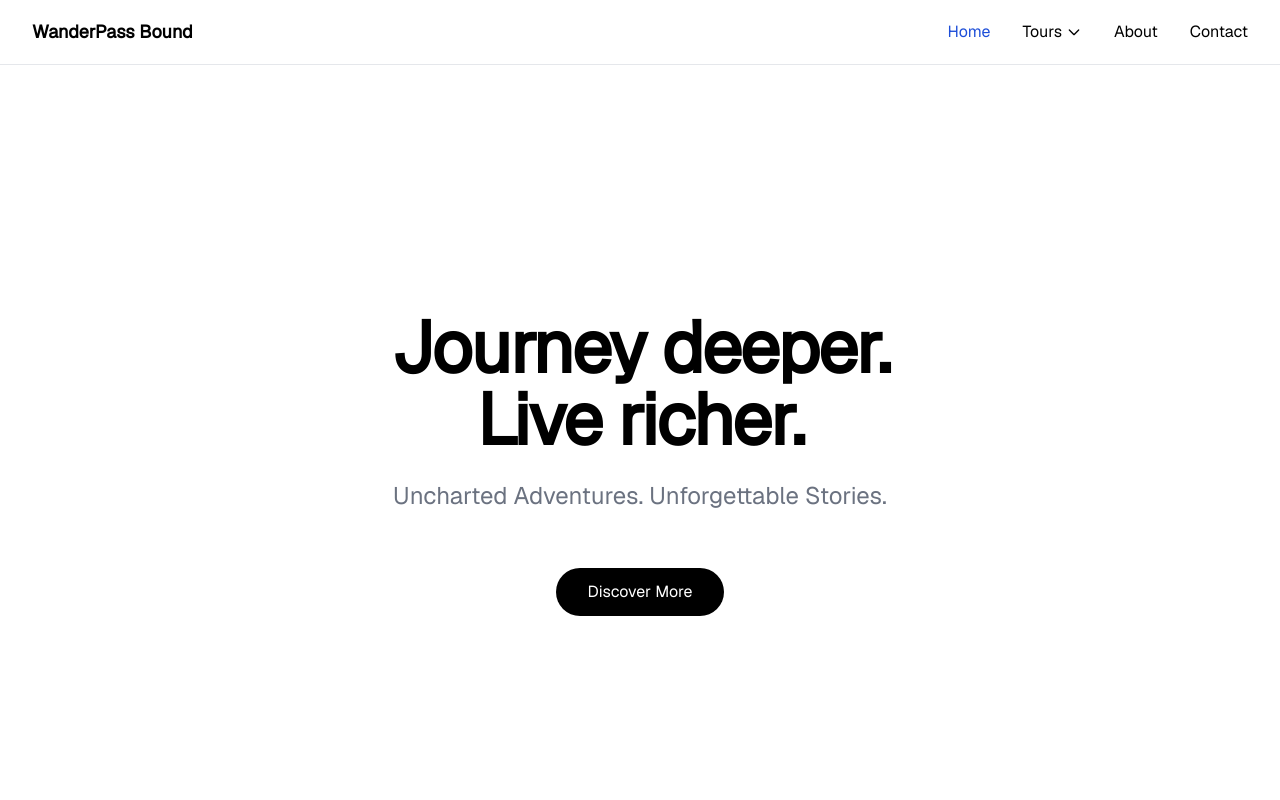
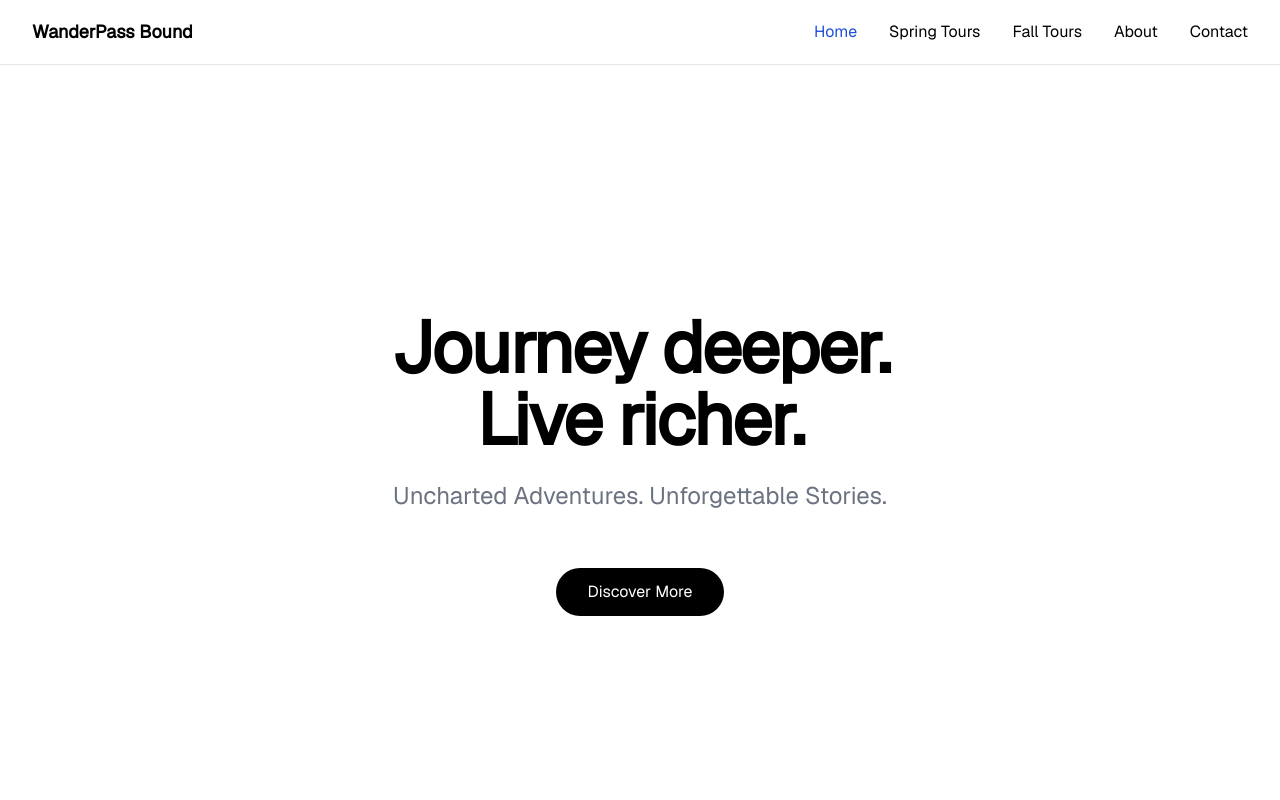
Before and after one commit to nikinov/wanderboundpass, a Next.js app: page / in a window 1280 px wide. Shown: the top 800 px of the page. Built offline with nearby package versions, Linux system fonts and the light colour scheme.

Commit message:
Update Header.tsx

```diff
--- a/src/components/Header.tsx
+++ b/src/components/Header.tsx
@@ -6,20 +6,12 @@ import { usePathname } from 'next/navigation';
 
 const Header = () => {
   const [isOpen, setIsOpen] = useState(false);
-  const [isToursOpen, setIsToursOpen] = useState(false);
-  const dropdownRef = useRef<HTMLDivElement>(null);
   const pathname = usePathname();
 
+  // Close menu when pathname changes
   useEffect(() => {
-    const handleClickOutside = (event: MouseEvent) => {
-      if (dropdownRef.current && !dropdownRef.current.contains(event.target as Node)) {
-        setIsToursOpen(false);
-      }
-    };
-
-    document.addEventListener('mousedown', handleClickOutside);
-    return () => document.removeEventListener('mousedown', handleClickOutside);
-  }, []);
+    setIsOpen(false);
+  }, [pathname]);
 
   const toggleMenu = () => setIsOpen(!isOpen);
 
@@ -39,40 +31,19 @@ const Header = () => {
               Home
             </Link>
 
-            <div ref={dropdownRef} className="relative">
-              <button
-                className={`flex items-center gap-1 hover:text-accent transition-colors ${isToursOpen ? 'text-accent' : ''}`}
-                onClick={() => setIsToursOpen(!isToursOpen)}
-                onMouseEnter={() => setIsToursOpen(true)}
-              >
-                Tours
-                <svg className="w-4 h-4" fill="none" stroke="currentColor" viewBox="0 0 24 24">
-                  <path strokeLinecap="round" strokeLinejoin="round" strokeWidth={2} d="M19 9l-7 7-7-7" />
-                </svg>
-              </button>
-
-              {isToursOpen && (
-                <div
-                  className="absolute top-full left-0 mt-2 w-48 bg-background border border-foreground/10 rounded-md shadow-lg"
-                  onMouseLeave={() => setIsToursOpen(false)}
-                >
             <Link
               href="/tours/spring"
-                    className="block px-4 py-2 hover:bg-accent/5 transition-colors"
-                    onClick={() => setIsToursOpen(false)}
+              className={`hover:text-accent transition-colors ${pathname === '/tours/spring' ? 'text-accent' : ''}`}
             >
               Spring Tours
             </Link>
+
             <Link
               href="/tours/fall"
-                    className="block px-4 py-2 hover:bg-accent/5 transition-colors"
-                    onClick={() => setIsToursOpen(false)}
+              className={`hover:text-accent transition-colors ${pathname === '/tours/fall' ? 'text-accent' : ''}`}
             >
               Fall Tours
             </Link>
-                </div>
-              )}
-            </div>
 
             <Link
               href="/about"
@@ -130,35 +101,19 @@ const Header = () => {
                 Home
               </Link>
 
-              {/* Mobile Tours Dropdown */}
-              <div>
-                <button
-                  onClick={() => setIsToursOpen(!isToursOpen)}
-                  className="flex items-center w-full px-3 py-2 rounded-md hover:bg-accent/5 transition-colors"
-                >
-                  Tours
-                  <svg className="w-4 h-4 ml-2" fill="none" stroke="currentColor" viewBox="0 0 24 24">
-                    <path strokeLinecap="round" strokeLinejoin="round" strokeWidth={2} d="M19 9l-7 7-7-7" />
-                  </svg>
-                </button>
-
-                {isToursOpen && (
-                  <div className="pl-4">
               <Link
                 href="/tours/spring"
                 className="block px-3 py-2 rounded-md hover:bg-accent/5 transition-colors"
               >
                 Spring Tours
               </Link>
+
               <Link
                 href="/tours/fall"
                 className="block px-3 py-2 rounded-md hover:bg-accent/5 transition-colors"
               >
                 Fall Tours
               </Link>
-                  </div>
-                )}
-              </div>
 
               <Link
                 href="/about"
```
Lines whose indentation alone changed are shown as unchanged.
